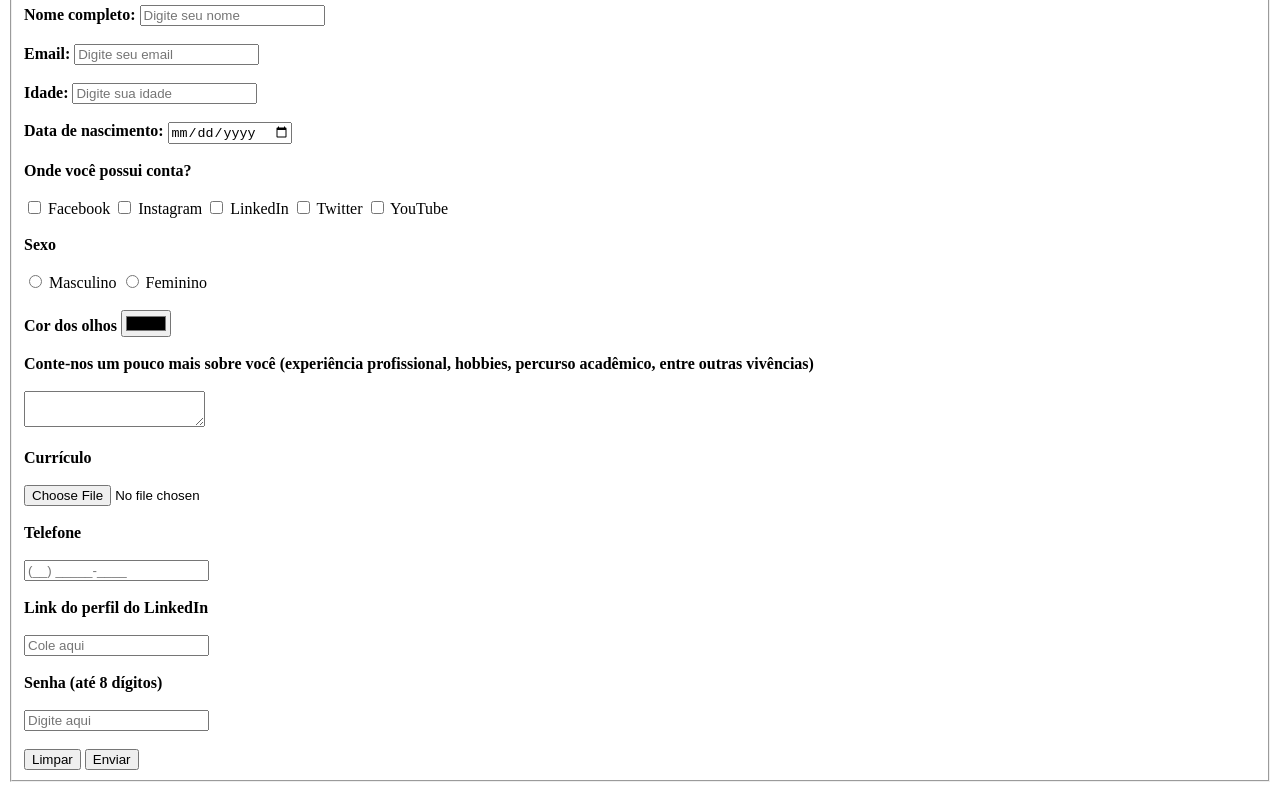
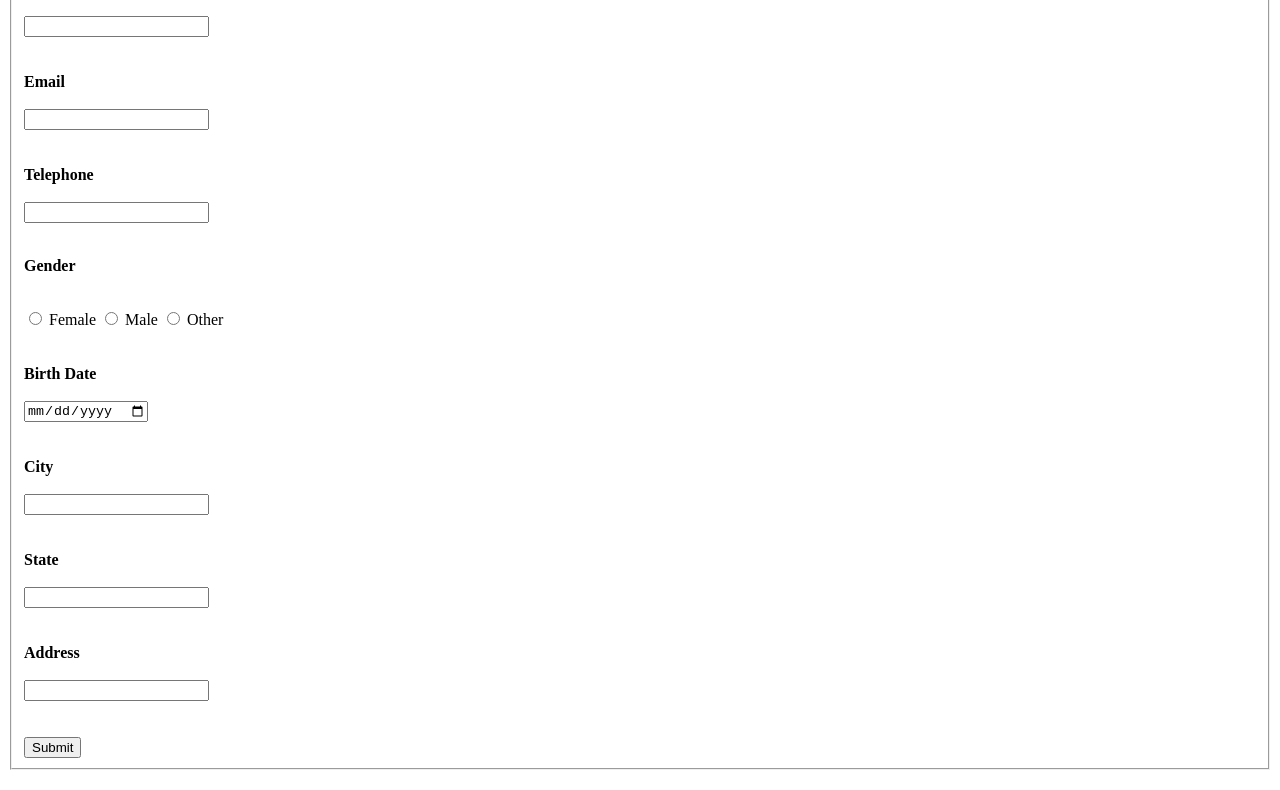
Before and after one commit to HenriqueSilverio121095/Customer-Form, a plain HTML site: page index.html in a window 1280 px wide. Shown: the part 88-878 px from the top of the page. Drawn offline with Linux system fonts and the light colour scheme.

Commit message:
I changed all HTML

```diff
--- a/index.html
+++ b/index.html
@@ -4,197 +4,59 @@
     <meta charset="UTF-8">
     <meta http-equiv="X-UA-Compatible" content="IE=edge">
     <meta name="viewport" content="width=device-width, initial-scale=1.0">
-    <title>Formulário</title>
+    <link rel="stylesheet" href="./styles.css">
+    <title>Customer Form</title>
 </head>
 <body>
-        <fieldset>
-            <legend><h1>Cadastro</h1></legend>
-
+        <div class="box">
             <form action =“” method=“Post” enctype="multipart/form-data">
-
-                <label>
-			        <b>Nome completo:</b>
-			    </label>
-			        <input type="text"
-                           name="nome"
-                           autocomplete="name"
-                           placeholder="Digite seu nome"
-                           required
-			    >
-                <br>
-                <br>
-
-			    <label>
-			        <b>Email:</b>
-			    </label>
-			    <input type="email"
-                       name="email"
-                       autocomplete="email"
-                       placeholder="Digite seu email"
-                       required
-			    >
-                <br>
-                <br>
-
-			    <label>
-			        <b>Idade:</b>
-			    </label>
-			    <input type="number"
-                       name="idade"
-                       autocomplete="age"
-                       inputmode="numeric"
-                       placeholder="Digite sua idade"
-                       required
-			    >
-                <br>
-                <br>
-
-			    <label>
-			        <b>Data de nascimento:</b>
-			    </label>
-			    <input type="date"
-                       name="data-de-nascimento"
-                       autocomplete="birthDate"
-                       inputmode="numeric"
-                       placeholder="dd/mm/aaaa"
-                       required
-			    >
-                <br>
-                <br>
-
-			    <label>
-			        <b>Onde você possui conta?</b><br><br>
-                    <label>
-                    <input type="checkbox"
-                           name="facebook"
-                    >
-                    Facebook
-                    </label>
-                    <label>
-                    <input type="checkbox"
-                           name="instagram"
-                    >
-                    Instagram
-                    </label>
-                    <label>
-                    <input type="checkbox"
-                           name="linkedin"
-                    >
-                    LinkedIn
-                    </label>
-                    <label>
-                    <input type="checkbox"
-                           name="twitter"
-                    >
-                    Twitter
-                    </label>
-                    <label>
-                    <input type="checkbox"
-                           name="youtube"
-                    >
-                    YouTube
-                    </label>
-                </label>
-                <br>
-                <br>
-
-			<label>
-                <b>Sexo</b><br><br>
-                <input type="radio"
-                       name="sexo"
-                       value="masculino"
-                >
-                Masculino
-                <input type="radio"
-                       name="sexo"
-                       value="feminino"
-                >
-                Feminino
-            </label>
-            <br>
-            <br>
-
-            <label>
-                <b>Cor dos olhos</b>
-                <input type="color"
-                       name="cor-dos-olhos"
-                >
-            </label>
-            <br>
-            <br>
-
-            <label>
-                <b>Conte-nos um pouco mais sobre você (experiência profissional, hobbies, percurso acadêmico, entre outras vivências)</b>
-                <br>
-                <br>
-                <textarea name="bio"></textarea>
-            </label>
-            <br>
-            <br>
-
-            <label>
-                <b>Currículo</b>
-                <br>
-                <br>
-                <input type="file"
-                       name="currículo"
-                       accept=".doc,.docx,.pdf"
-                       required
-                >
-            </label>
-            <br>
-            <br>
-
-            <label>
-                <b>Telefone</b>
-                <br>
-                <br>
-                <input type="tel"
-                       name="telefone"
-                       maxlength="11"
-                       placeholder="(__) _____-____"
-                       required
-                >
-            </label>
-            <br>
-            <br>
-
-            <label>
-                <b>Link do perfil do LinkedIn</b>
-            </label><br><br>
-                 <input type="url"
-                        name="link-do-perfil-do-linkedin"
-                        placeholder="Cole aqui"
-                 >
-            <br>
-            <br>
-
-            <label>
-                <b>Senha (até 8 dígitos)</b>
-            </label><br><br>
-            <input type="password"
-                   name="senha"
-                   inputmode="numeric"
-                   maxlength="8"
-                   placeholder="Digite aqui"
-                   required
-            >
-        <br>
-        <br>
-
-        <button type="reset"
-                name="reset"
-        >
-        Limpar
-        </button>
-
-        <button type="submit"
-                name="submit"
-        >
-        Enviar
-        </button>
-
+                <fieldset>
+                    <legend><b>Customer Form</b></legend>
+                    <br><br>
+                    <div class="inputBox">
+                        <label for="name" class="labelInput"><b>Full Name</b></label><br><br>
+                        <input type="text" name="name" id="name" class="inputUser" required>
+                    </div>
+                    <br><br>
+                    <div class="inputBox">
+                        <label for="email" class="labelInput"><b>Email</b></label><br><br>
+                        <input type="text" name="email" id="email" class="inputUser" required>
+                    </div>
+                    <br><br>
+                    <div class="inputBox">
+                        <label for="telephone" class="labelInput"><b>Telephone</b></label><br><br>
+                        <input type="tel" name="telephone" id="telephone" class="inputUser" required>
+                    </div>
+                    <br>
+                    <p><b>Gender</b></p><br>
+                        <input type="radio" name="gender" id="female" value="required" required>
+                        <label for="female">Female</label>
+                        <input type="radio" name="gender" id="male" value="required" required>
+                        <label for="male">Male</label>
+                        <input type="radio" name="gender" id="other" value="required" required>
+                        <label for="other">Other</label>
+                    <br><br><br>
+                        <label for="birth-date"><b>Birth Date</b></label><br><br>
+                        <input type="date" name="birth-date" id="birth-date" placeholder="dd/mm/yyyy" required>
+                    <br><br><br>
+                    <div class="inputBox">
+                        <label for="city" class="labelInput"><b>City</b></label><br><br>
+                        <input type="text" name="city" id="city" class="inputUser" required>
+                    </div>
+                    <br><br>
+                    <div class="inputBox">
+                        <label for="state" class="labelInput"><b>State</b></label><br><br>
+                        <input type="text" name="state" id="state" class="inputUser" required>
+                    </div>
+                    <br><br>
+                    <div class="inputBox">
+                        <label for="address" class="labelInput"><b>Address</b></label><br><br>
+                        <input type="text" name="address" id="address" class="inputUser" required>
+                    </div>
+                    <br><br>
+                    <input type="submit" name="submit" id="submit">
+                </fieldset>
             </form>
-        </fieldset>
-</body>
+        </div>
+    </body>
 </html>
```
